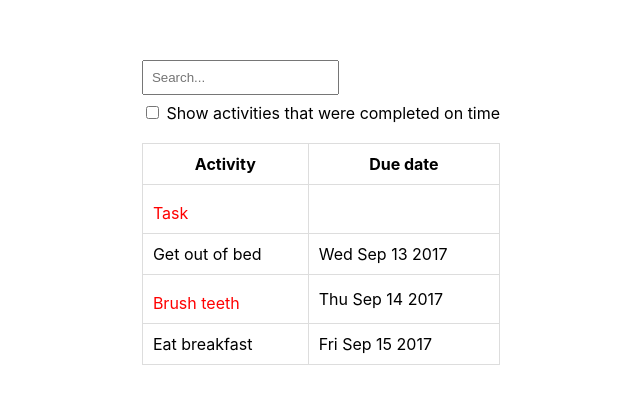
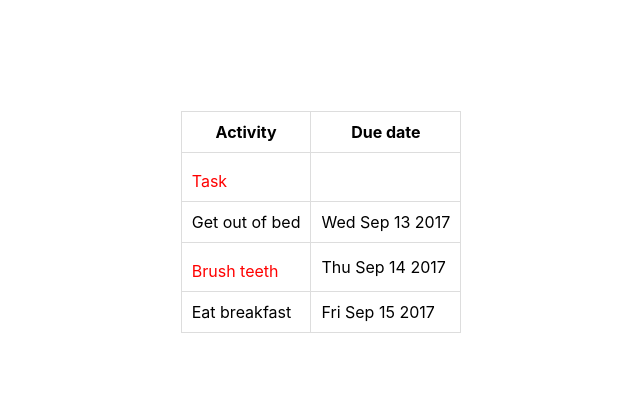
Before and after one commit to HackYourFuture-CPH/class26-homework, a React (Create React App) app in the folder 7_react/react1/week1/my-app/: page / in a window 1280 px wide. Shown: the part 188-592 px from the top of the page, without its empty margins (319-959 px from the left). Built offline with nearby package versions, Linux system fonts and the light colour scheme.

Commit message:
first draft modified

```diff
--- a/7_react/react1/week1/my-app/src/App.js
+++ b/7_react/react1/week1/my-app/src/App.js
@@ -1,4 +1,3 @@
-import logo from './logo.svg';
 import './App.css';
 
 function ActivityHeading({ task }) {
@@ -60,27 +59,6 @@ function ActivityTable({ activities }) {
   );
 }
 
-function SearchBar() {
-  return (
-    <form>
-      <input type="text" placeholder="Search..." />
-      <label>
-        <input type="checkbox" />
-        {' '}
-        Show activities that were completed on time
-      </label>
-    </form>
-  );
-}
-
-function FilterableActivitiesTable({ activities }) {
-  return (
-    <div>
-      <SearchBar />
-      <ActivityTable activities={activities} />
-    </div>
-  );
-}
 
 const LIST = [
   {category: "Task", desc: "Get out of bed", when: "Wed Sep 13 2017", deadlineMet: true},
@@ -89,5 +67,5 @@ const LIST = [
 ];
 
 export default function App() {
-  return <FilterableActivitiesTable activities={LIST} />;
+  return <ActivityTable activities={LIST} />;
 }
```
